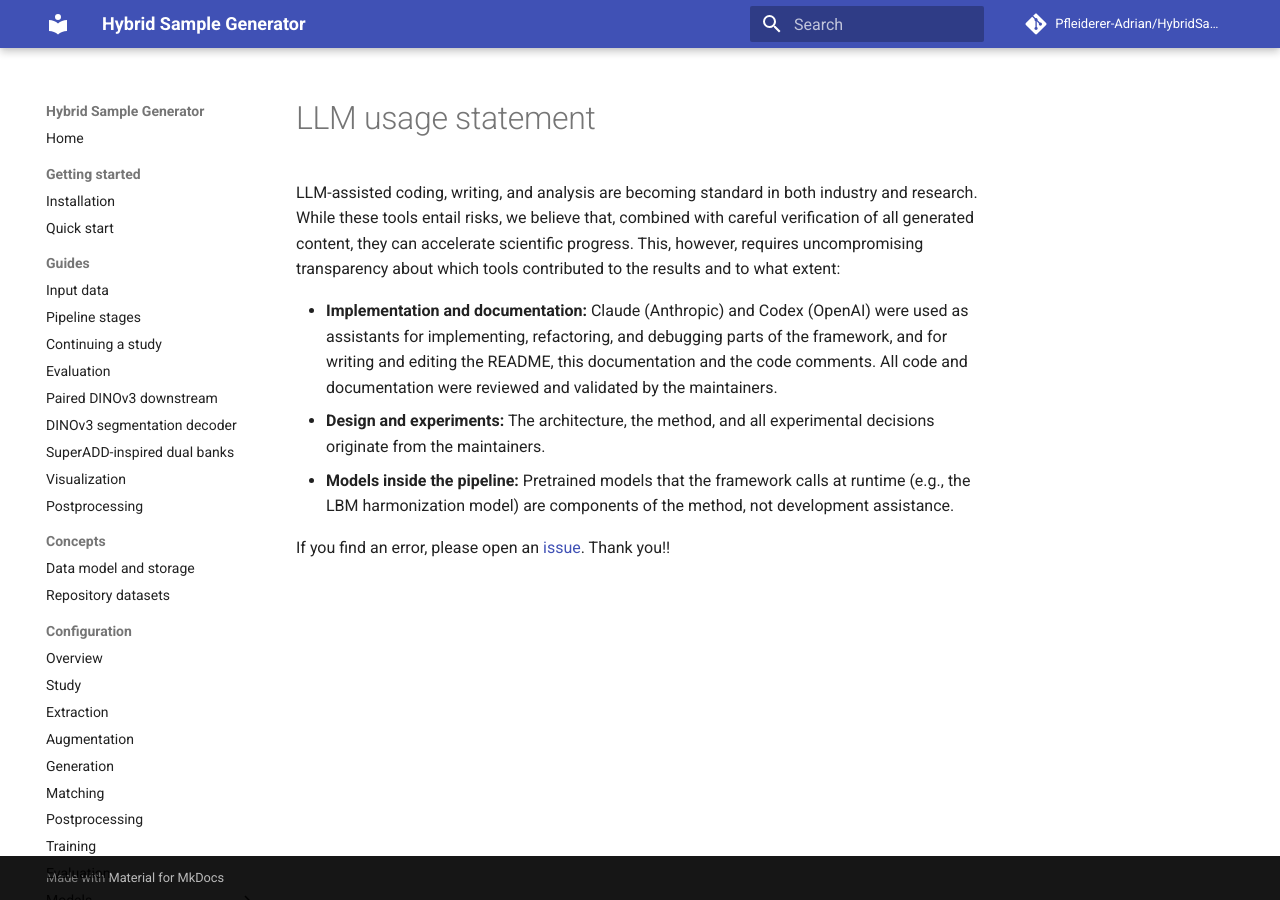
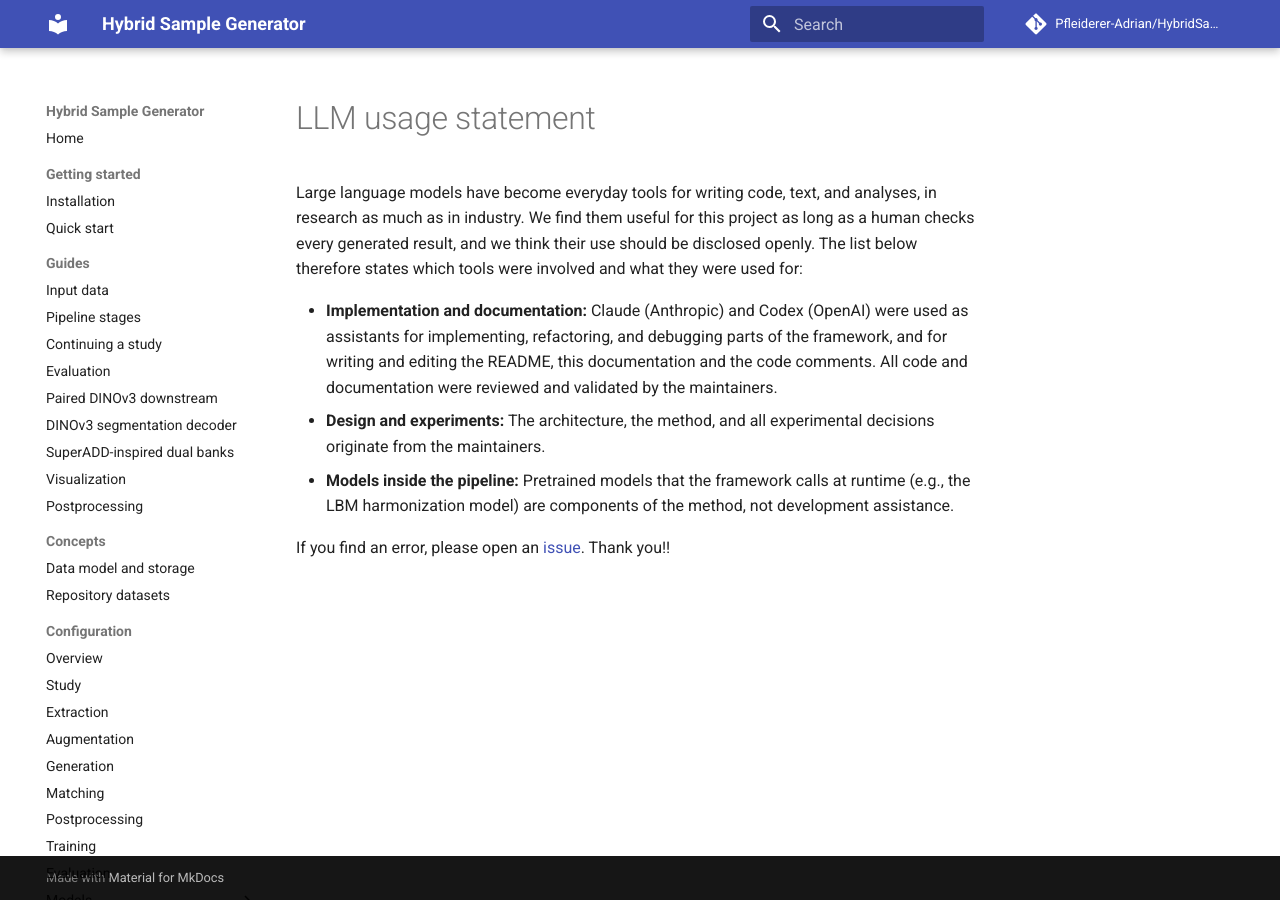
Before and after one commit to Pfleiderer-Adrian/HybridSampleGeneration, an MkDocs documentation site: the page built from docs/llm-usage.md, in a window 1280 px wide. Built offline with MkDocs 1.6.1 and Material for MkDocs 9.7.7, drawn with Linux system fonts in a browser that asks for light colours; comment, search, counter and statistics services are not loaded.

Commit message:
Reword the LLM usage statement introduction
Co-Authored-By: Claude Fable 5.2 <noreply@anthropic.com>

```diff
--- a/docs/llm-usage.md
+++ b/docs/llm-usage.md
@@ -1,10 +1,10 @@
 # LLM usage statement
 
-LLM-assisted coding, writing, and analysis are becoming standard in both industry
-and research. While these tools entail risks, we believe that, combined with
-careful verification of all generated content, they can accelerate scientific
-progress. This, however, requires uncompromising transparency about which tools
-contributed to the results and to what extent:
+Large language models have become everyday tools for writing code, text, and
+analyses, in research as much as in industry. We find them useful for this
+project as long as a human checks every generated result, and we think their
+use should be disclosed openly. The list below therefore states which tools
+were involved and what they were used for:
 
 - **Implementation and documentation:** Claude (Anthropic) and Codex (OpenAI)
   were used as assistants for implementing, refactoring, and debugging parts of
```
Also changed, not shown: README.md (+5 -5 lines).
